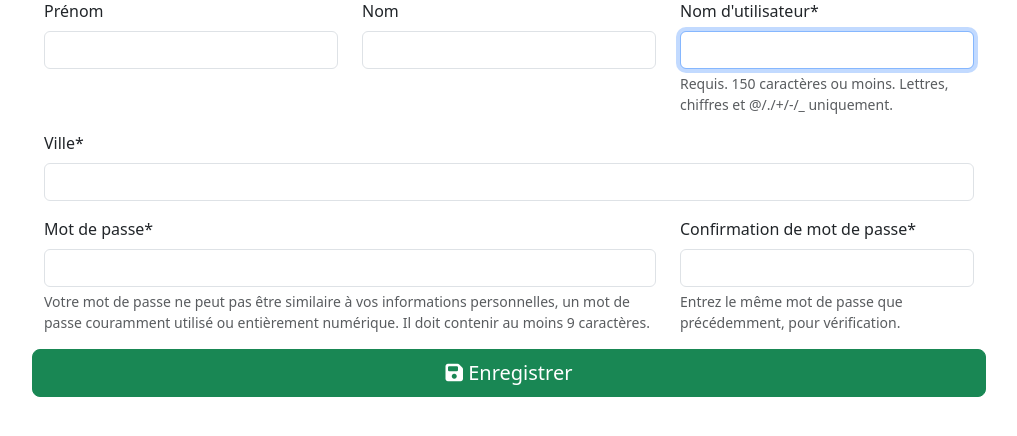
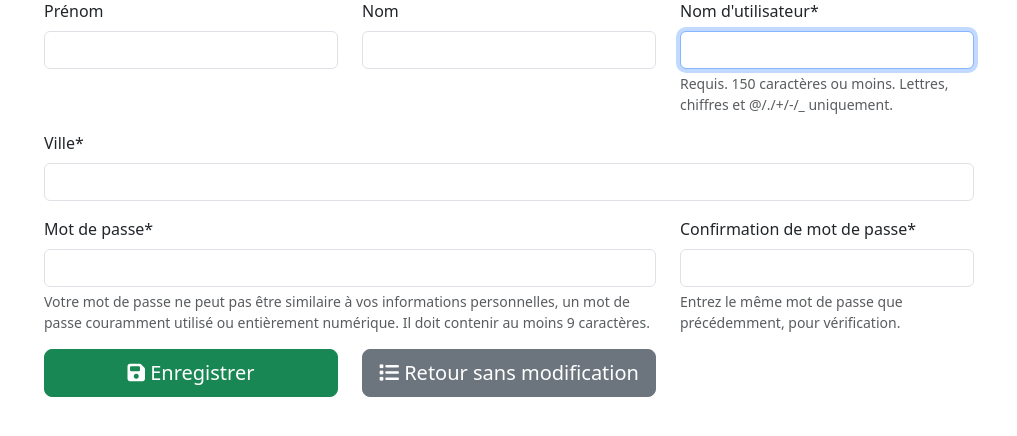
Before and after one commit to luciepellier/app_immo, a Django app: page /agency/ in a window 1280 px wide. Shown: the part 323-759 px from the top of the page, without its empty margins (131-1148 px from the left). Run offline with Django 4.2, Linux system fonts and the light colour scheme; some libraries are stand-ins or nearby versions.

Commit message:
add back button on agency form template

```diff
--- a/gestion_immo/templates/agency_management/agency_form.html
+++ b/gestion_immo/templates/agency_management/agency_form.html
@@ -32,7 +32,14 @@
         </div>
     </div>
     <div class="row">
+        <div class="col-md-4 d-grid gap-2">
             <button type="submit" class="btn btn-success btn-lg"><i class="fa-solid fa-floppy-disk"></i> </i>Enregistrer</button>
+        </div>
+        <div class="col-md-4 d-grid gap-2">
+        <a href="{% url 'agency_list' %}" class="btn btn-secondary btn-lg">
+            <i class="fas fa-list"></i> Retour sans modification
+        </a>
+        </div>
     </div>
 </form>
 {% endblock content %}
```
